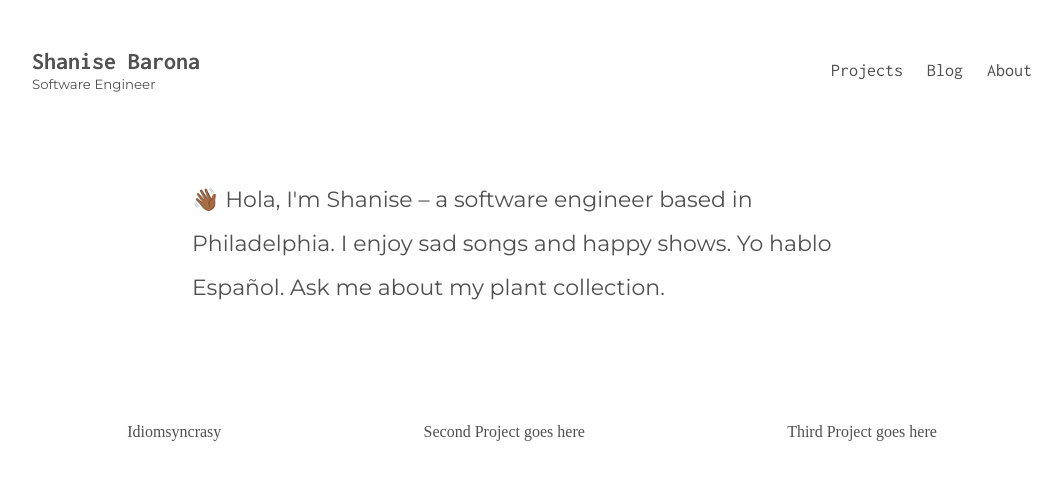
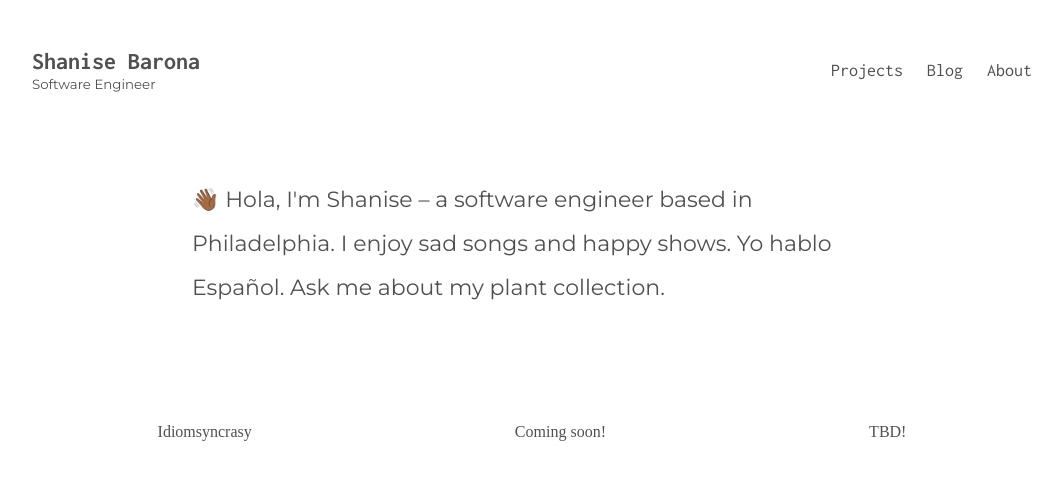
Before and after one commit to shanisebarona/shanisebarona.github.io, a Jekyll site: the page built from index.html, in a window 1280 px wide. Shown: the top 480 px of the page, without its empty margins (108-1170 px from the left). Built offline with Jekyll 4.4.1, drawn with Linux system fonts in a browser that asks for light colours.

Commit message:
🤩 add yml to easily add projects

```diff
--- a/_includes/projects.html
+++ b/_includes/projects.html
@@ -1,14 +1,7 @@
 <main>
-
-  <div class="project">
-    <a href="http://shanisebarona.com/idiomsyncrasy" target="_blank"> Idiomsyncrasy</a>
+  {% for item in site.data.projects %}
+    <div class="project">
+      <a href="{{ item.link }}" target="_blank"> {{ item.name }}</a>
     </div>
-
-  <div class="project">
-    <a href="Blah"> Second Project goes here</a>
-  </div>
-
-  <div class="project">
-    <a href="Blah"> Third Project goes here</a>
-  </div>
+  {% endfor %}
 </main>
```
Also changed, not shown: _data/projects.yml (+8 -0 lines).
